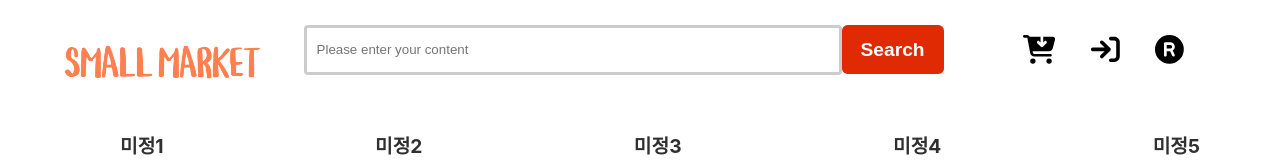
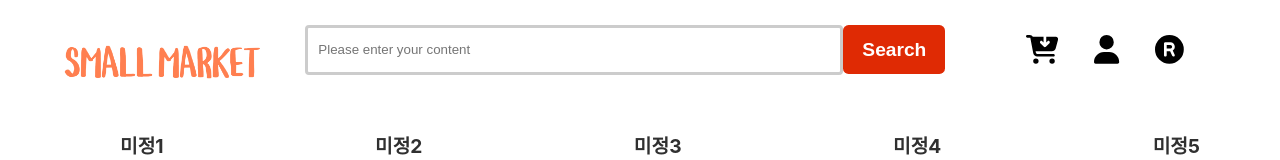
Before and after one commit to hovelopin/SmallMarket, a React (Create React App) app: page / in a window 1280 px wide. Shown: the top 160 px of the page. Built offline with nearby package versions, Linux system fonts and the light colour scheme.

Commit message:
Fix: header 수정

```diff
--- a/src/components/UI/container/header.jsx
+++ b/src/components/UI/container/header.jsx
@@ -1,11 +1,48 @@
+import { useContext } from "react"
+import { useHistory } from "react-router-dom"
 import styled from "styled-components"
 import Container from "@components/UI/atoms/container/container"
 import LinkGroup from "@components/UI/blocks/linkGroup/linkGroup"
 import SearchBar from "@components/UI/blocks/searchBar/searchBar"
+import { DispatchContext } from "@/context/auth/authContext"
+import AuthTypes from "@/context/types/authRequestType"
+import Icon from "@/icon/icon"
 import Theme from "@util/style/theme"
-import Icon from "@/icon/icon"
+import CookieStorage from "@/storage/cookieStorage"
 
 const Header = () => {
+    const authDispatch = useContext(DispatchContext)
+    const history = useHistory()
+
+    const userMenuItems = [
+        {
+            name: "cart",
+            handleClick: () => {
+                history.push("/cart")
+            },
+        },
+        {
+            name: CookieStorage.getItem() ? "signout" : "user",
+            handleClick: () => {
+                if (CookieStorage.getItem()) {
+                    authDispatch({
+                        type: AuthTypes.logout,
+                        payload: null,
+                    })
+                    CookieStorage.clear()
+                } else {
+                    history.push("/login")
+                }
+            },
+        },
+        {
+            name: CookieStorage.getItem() ? null : "signup",
+            handleClick: () => {
+                history.push("/register")
+            },
+        },
+    ]
+
     const menuItems = [
         {
             name: "미정1",
@@ -29,11 +66,16 @@ const Header = () => {
         },
     ]
 
+    const handleLogoImgClick = () => {
+        history.push("/")
+    }
+
     return (
         <Container width="100%" height="100%">
             <NavigationSection>
                 <StyledCardImage
                     src={`${process.env.PUBLIC_URL}/img/logo.png`}
+                    onClick={handleLogoImgClick}
                 />
                 <SearchItemSection>
                     <SearchBar
@@ -43,15 +85,13 @@ const Header = () => {
                     />
                 </SearchItemSection>
                 <SearchItemSection>
-                    <UserItemSection>
-                        <Icon name="cart" />
-                    </UserItemSection>
-                    <UserItemSection>
-                        <Icon name="signin" />
-                    </UserItemSection>
-                    <UserItemSection>
-                        <Icon name="signup" />
-                    </UserItemSection>
+                    {userMenuItems.map((menu, i) => (
+                        <UserItemSection key={i} onClick={menu.handleClick}>
+                            {menu.name && (
+                                <Icon type="black" name={menu.name} />
+                            )}
+                        </UserItemSection>
+                    ))}
                 </SearchItemSection>
             </NavigationSection>
             <NavigationSection>
```
